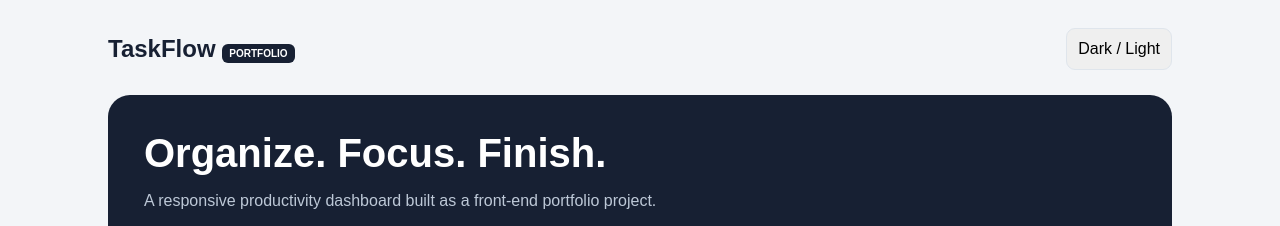
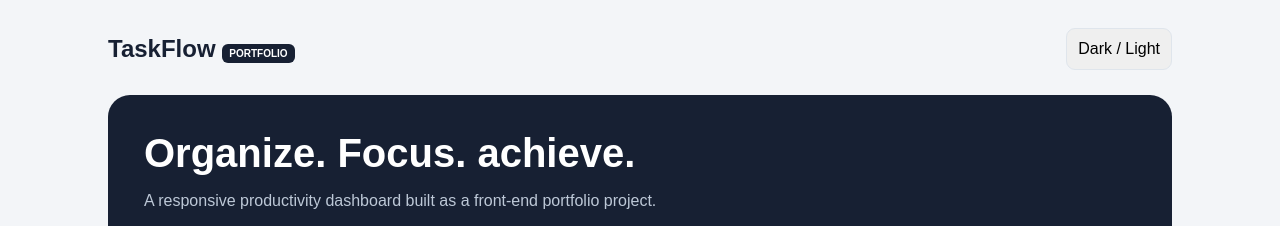
Before and after one commit to abdelrahman-47/taskflow, a plain HTML site: page index.html in a window 1280 px wide. Shown: the top 226 px of the page. Drawn offline with Linux system fonts and the light colour scheme.

Commit message:
Update index.html

```diff
--- a/index.html
+++ b/index.html
@@ -19,7 +19,7 @@ input,select,button{font:inherit;border-radius:9px;padding:11px;border:1px solid
 </head>
 <body><div class="app">
 <div class="top"><div class="brand">TaskFlow <span>PORTFOLIO</span></div><button onclick="toggleTheme()">Dark / Light</button></div>
-<section class="hero"><h1>Organize. Focus. Finish.</h1><p>A responsive productivity dashboard built as a front-end portfolio project.</p></section>
+<section class="hero"><h1>Organize. Focus. achieve.</h1><p>A responsive productivity dashboard built as a front-end portfolio project.</p></section>
 <section class="stats">
 <div class="stat"><span>TOTAL TASKS</span><b id="total">0</b></div>
 <div class="stat"><span>COMPLETED</span><b id="completed">0</b></div>
```
